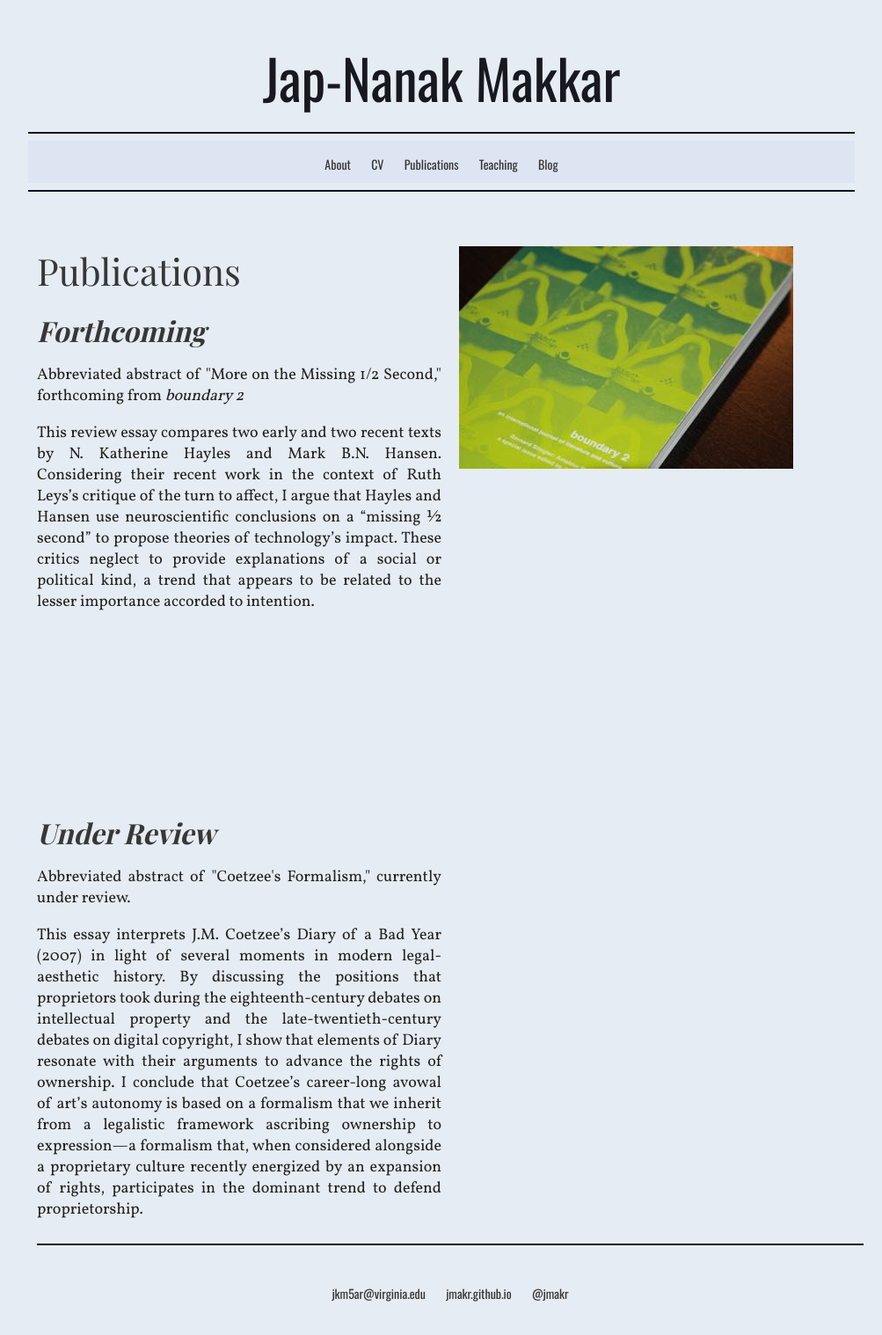
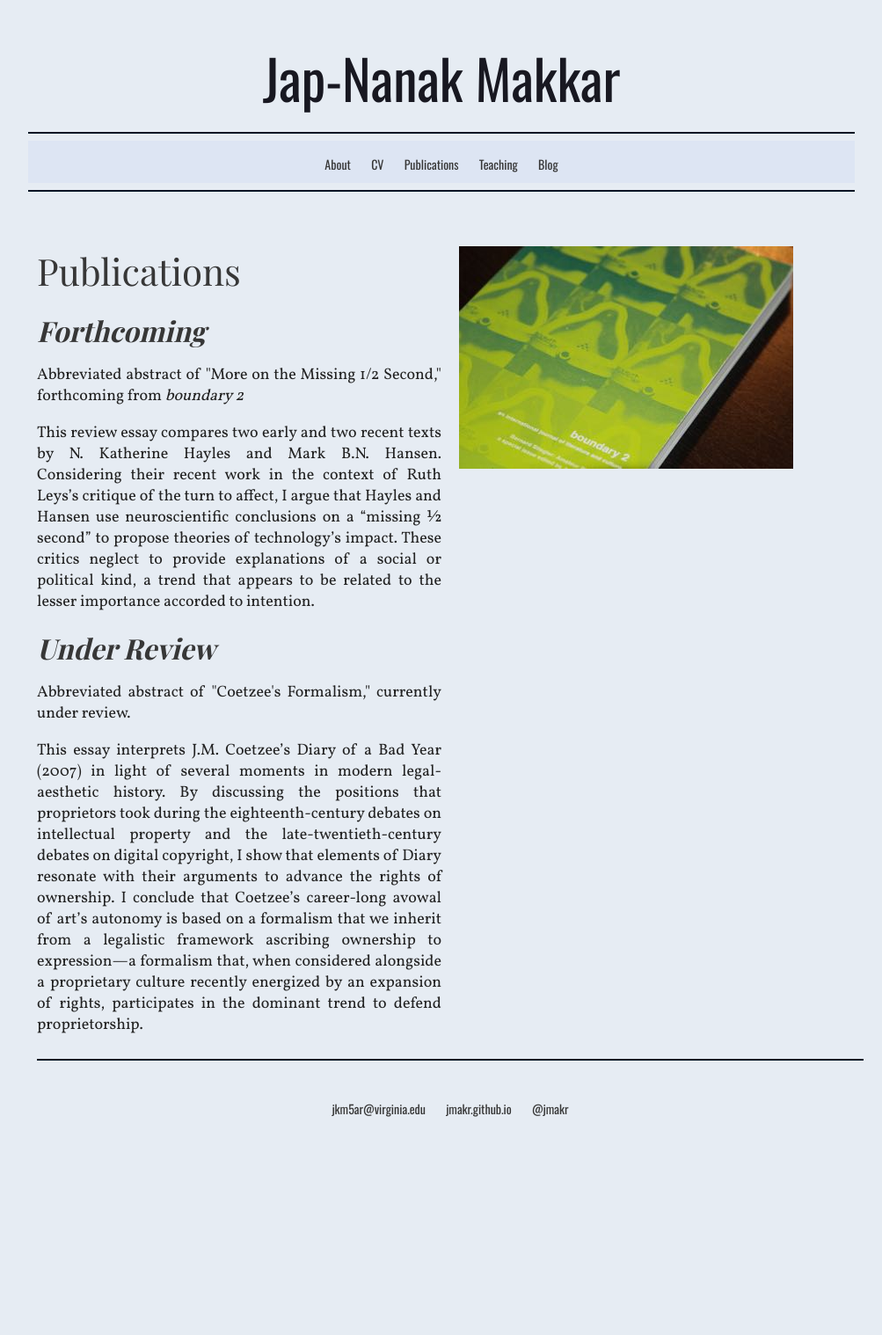
Before and after one commit to jmakr/jmakr.github.io, a Jekyll site: the page built from publications/index.html, in a window 1280 px wide. Shown: the whole page at 88% size, without its empty margins (138-1141 px from the left). Built offline with Jekyll 4.4.1, drawn with Linux system fonts in a browser that asks for light colours; some web fonts are replaced; after the commit the page ends 1308 px from its top, so only the background shows below that.

Commit message:
Update main.css

```diff
--- a/css/main.css
+++ b/css/main.css
@@ -245,13 +245,13 @@
 .imgpub {
 float: right;
 display:block;
-height:645px;
+height:253px;
 width:380px;
 
 }
 
 .imgpub2 {
-height:645px;
+height:253px;
 
 }
 
```
